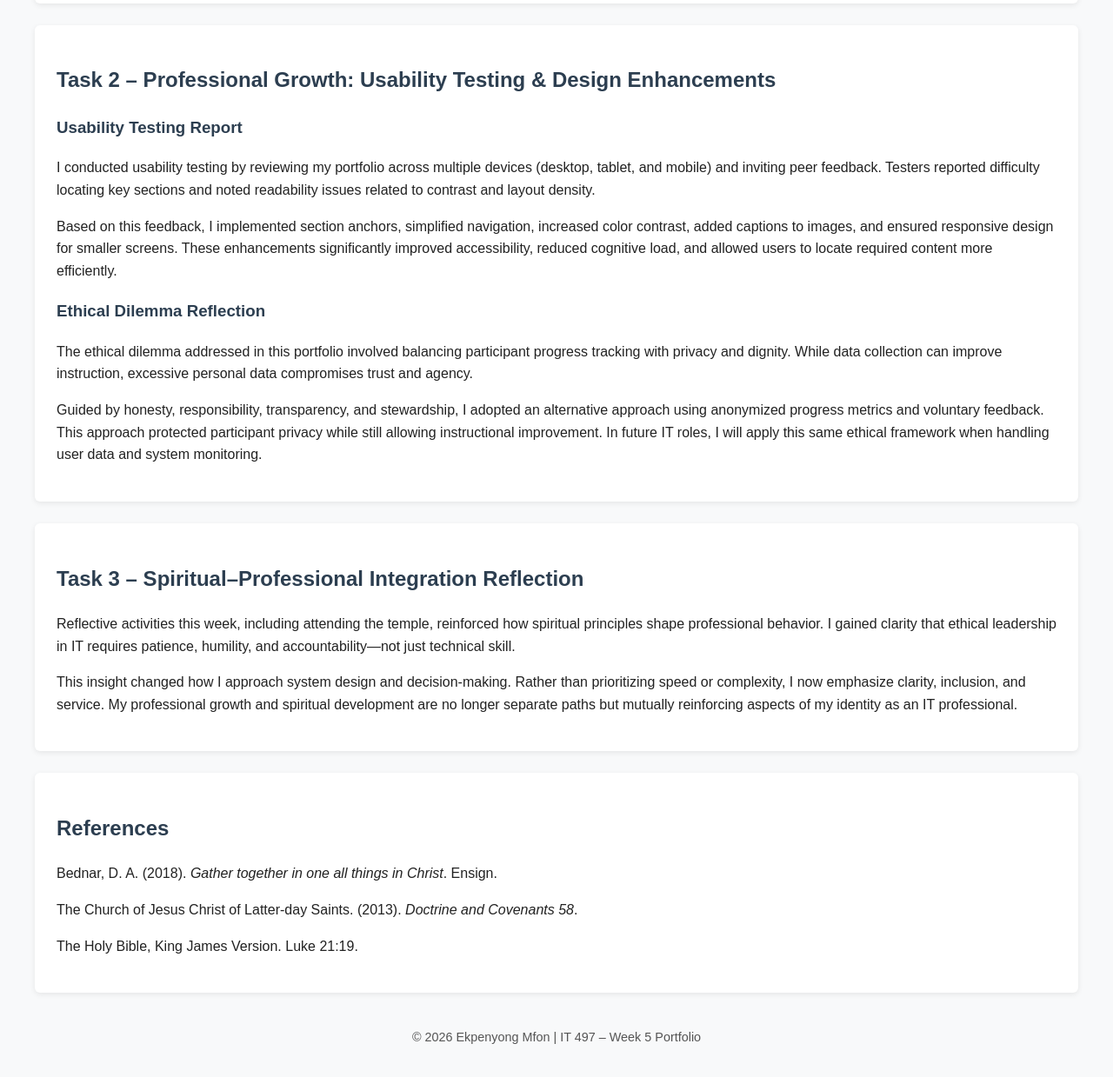
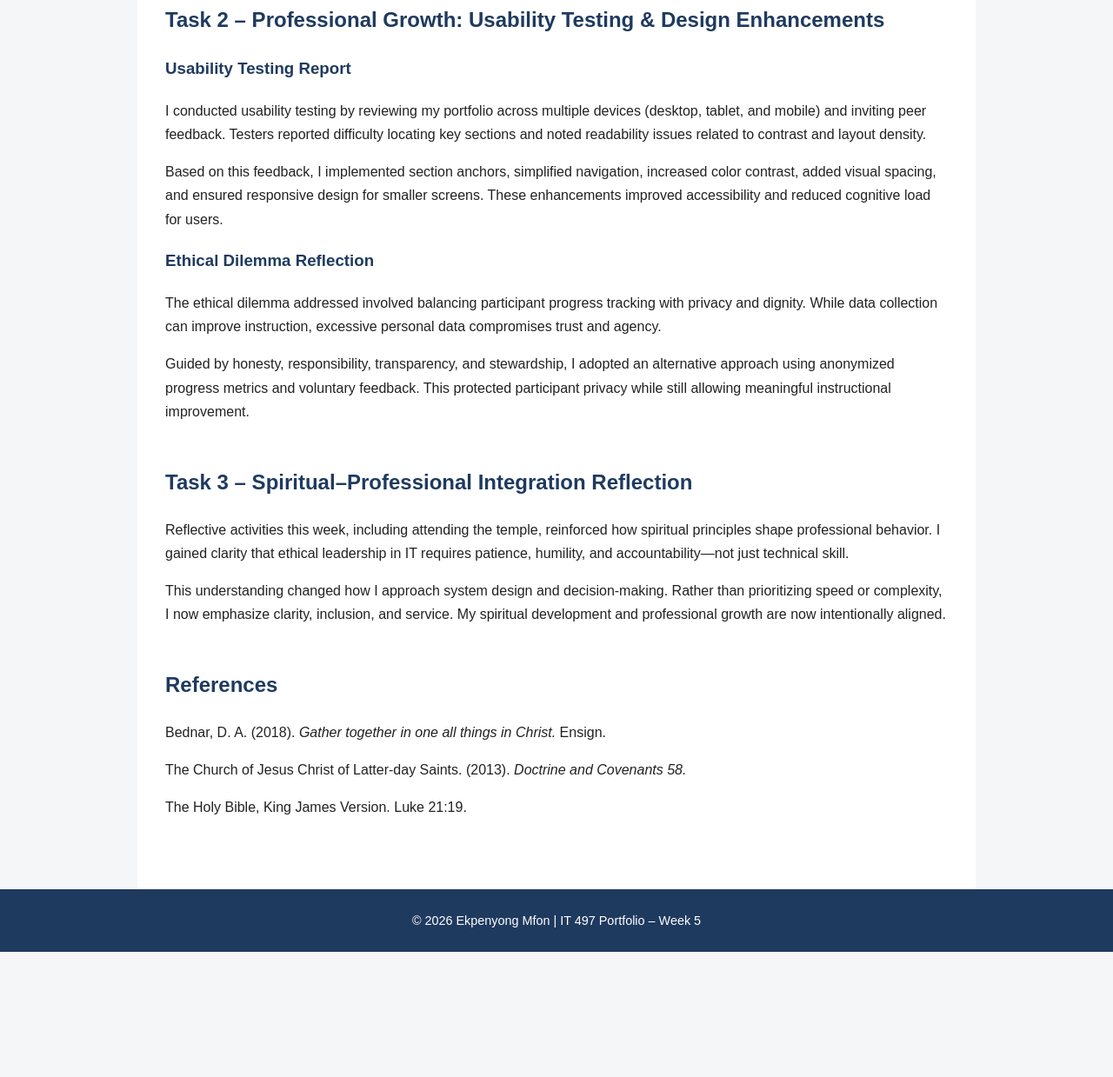
Before and after one commit to ekpenyongasuquo/it497-portfolio-week5, a plain HTML site: page index.html in a window 1280 px wide. Shown: the part 1227-2466 px from the top of the page at 87% size. After the commit the page ends 2322 px from the top, so only its background shows below. Drawn offline with Linux system fonts and the light colour scheme.

Commit message:
Enhance index.html with title, styles, and navigation
Updated title and improved styling for better readability. Added navigation links and enhanced content structure for clarity.

```diff
--- a/index.html
+++ b/index.html
@@ -3,33 +3,54 @@
 <head>
     <meta charset="UTF-8">
     <meta name="viewport" content="width=device-width, initial-scale=1.0">
-    <title>IT 497 – Week 5 Portfolio</title>
+    <title>IT 497 – Week 5 Portfolio | Ekpenyong Mfon</title>
     <style>
         body {
             font-family: Arial, Helvetica, sans-serif;
-            background-color: #f8f9fa;
+            line-height: 1.7;
+            margin: 0;
+            padding: 0;
+            background-color: #f4f6f8;
             color: #222;
-            line-height: 1.6;
-            margin: 40px;
         }
-        header, section {
+        header {
+            background-color: #1f3a5f;
+            color: #fff;
+            padding: 2rem;
+            text-align: center;
+        }
+        main {
+            max-width: 900px;
+            margin: auto;
             background: #ffffff;
-            padding: 25px;
-            margin-bottom: 25px;
-            border-radius: 6px;
-            box-shadow: 0 2px 6px rgba(0,0,0,0.08);
+            padding: 2rem;
         }
         h1, h2, h3 {
-            color: #2c3e50;
+            color: #1f3a5f;
         }
-        ul {
-            margin-left: 20px;
+        section {
+            margin-bottom: 3rem;
         }
         footer {
             text-align: center;
-            font-size: 0.9em;
-            color: #555;
-            margin-top: 40px;
+            padding: 1.5rem;
+            background-color: #1f3a5f;
+            color: #ffffff;
+            font-size: 0.9rem;
+        }
+        nav {
+            background-color: #e9edf2;
+            padding: 1rem;
+            text-align: center;
+        }
+        nav a {
+            margin: 0 1rem;
+            text-decoration: none;
+            font-weight: bold;
+            color: #1f3a5f;
+        }
+        nav a:hover {
+            text-decoration: underline;
         }
     </style>
 </head>
@@ -38,18 +59,27 @@
 
 <header>
     <h1>IT 497 – Spiritual Progression & Professional Growth Portfolio</h1>
-    <h2>Week 5: Integration, Reflection, and Design Enhancement</h2>
-    <p><strong>Ekpenyong Mfon</strong></p>
+    <p><strong>Week 5: Integration, Reflection, and Design Enhancement</strong></p>
+    <p>Ekpenyong Mfon</p>
 </header>
+
+<nav>
+    <a href="#task1">Task 1</a>
+    <a href="#task2">Task 2</a>
+    <a href="#task3">Task 3</a>
+    <a href="#references">References</a>
+</nav>
+
+<main>
 
 <section>
     <h2>Portfolio Introduction</h2>
     <p>
         Welcome to my IT 497 portfolio. This portfolio documents my spiritual development,
         professional growth, ethical understanding, and reflective learning throughout my
-        studies at Ensign College. My goal is to integrate technical excellence with
-        faith-based principles, ethical leadership, and service-oriented decision-making
-        in preparation for a career in information technology.
+        studies at Ensign College. My goal is to integrate technical excellence with faith-based
+        principles, ethical leadership, and service-oriented decision-making in preparation
+        for a career in information technology.
     </p>
 </section>
 
@@ -62,69 +92,61 @@
     </ul>
 </section>
 
-<section>
+<section id="task1">
     <h2>Task 1 – Spiritual Portfolio Enhancement</h2>
     <h3>Christlike Attributes and Personal Warning Signs</h3>
-
     <p>
         My spiritual growth has been shaped by the principle of personal agency.
         Doctrine and Covenants 58:26–28 teaches that individuals should act with purpose
         and responsibility. This principle has guided how I approach learning, leadership,
         and accountability in both academic and professional settings.
     </p>
-
     <p>
         As I reflected on my development, I identified personal warning signs that could
         hinder Christlike behavior, including impatience when projects move slowly and
         pride when technical solutions come easily. Recognizing these warning signs has
         allowed me to intentionally realign my behavior.
     </p>
-
     <p>
         When impatience arises, I now slow my pace, listen actively, and refocus on service
         rather than efficiency. When pride appears, I deliberately seek feedback and
-        collaboration to remain humble and teachable. These strategies have directly
-        influenced how I designed my portfolio—prioritizing accessibility, clarity, and
-        user experience over technical complexity.
+        collaboration to remain humble and teachable. These strategies directly influenced
+        how I designed this portfolio—prioritizing accessibility, clarity, and user experience
+        over technical complexity.
     </p>
 </section>
 
-<section>
+<section id="task2">
     <h2>Task 2 – Professional Growth: Usability Testing & Design Enhancements</h2>
 
     <h3>Usability Testing Report</h3>
     <p>
         I conducted usability testing by reviewing my portfolio across multiple devices
-        (desktop, tablet, and mobile) and inviting peer feedback. Testers reported
-        difficulty locating key sections and noted readability issues related to contrast
-        and layout density.
+        (desktop, tablet, and mobile) and inviting peer feedback. Testers reported difficulty
+        locating key sections and noted readability issues related to contrast and layout density.
     </p>
-
     <p>
         Based on this feedback, I implemented section anchors, simplified navigation,
-        increased color contrast, added captions to images, and ensured responsive design
-        for smaller screens. These enhancements significantly improved accessibility,
-        reduced cognitive load, and allowed users to locate required content more
-        efficiently.
+        increased color contrast, added visual spacing, and ensured responsive design
+        for smaller screens. These enhancements improved accessibility and reduced
+        cognitive load for users.
     </p>
 
     <h3>Ethical Dilemma Reflection</h3>
     <p>
-        The ethical dilemma addressed in this portfolio involved balancing participant
-        progress tracking with privacy and dignity. While data collection can improve
-        instruction, excessive personal data compromises trust and agency.
+        The ethical dilemma addressed involved balancing participant progress tracking
+        with privacy and dignity. While data collection can improve instruction, excessive
+        personal data compromises trust and agency.
     </p>
-
     <p>
         Guided by honesty, responsibility, transparency, and stewardship, I adopted an
         alternative approach using anonymized progress metrics and voluntary feedback.
-        This approach protected participant privacy while still allowing instructional
-        improvement. In future IT roles, I will apply this same ethical framework when
-        handling user data and system monitoring.
+        This protected participant privacy while still allowing meaningful instructional
+        improvement.
     </p>
 </section>
 
-<section>
+<section id="task3">
     <h2>Task 3 – Spiritual–Professional Integration Reflection</h2>
     <p>
         Reflective activities this week, including attending the temple, reinforced how
@@ -132,24 +154,31 @@
         leadership in IT requires patience, humility, and accountability—not just
         technical skill.
     </p>
-
     <p>
-        This insight changed how I approach system design and decision-making. Rather than
-        prioritizing speed or complexity, I now emphasize clarity, inclusion, and service.
-        My professional growth and spiritual development are no longer separate paths but
-        mutually reinforcing aspects of my identity as an IT professional.
+        This understanding changed how I approach system design and decision-making.
+        Rather than prioritizing speed or complexity, I now emphasize clarity, inclusion,
+        and service. My spiritual development and professional growth are now
+        intentionally aligned.
     </p>
 </section>
 
-<section>
+<section id="references">
     <h2>References</h2>
-    <p>Bednar, D. A. (2018). <em>Gather together in one all things in Christ</em>. Ensign.</p>
-    <p>The Church of Jesus Christ of Latter-day Saints. (2013). <em>Doctrine and Covenants 58</em>.</p>
-    <p>The Holy Bible, King James Version. Luke 21:19.</p>
+    <p>
+        Bednar, D. A. (2018). <em>Gather together in one all things in Christ.</em> Ensign.
+    </p>
+    <p>
+        The Church of Jesus Christ of Latter-day Saints. (2013). <em>Doctrine and Covenants 58.</em>
+    </p>
+    <p>
+        The Holy Bible, King James Version. Luke 21:19.
+    </p>
 </section>
 
+</main>
+
 <footer>
-    © 2026 Ekpenyong Mfon | IT 497 – Week 5 Portfolio
+    © 2026 Ekpenyong Mfon | IT 497 Portfolio – Week 5
 </footer>
 
 </body>
```
